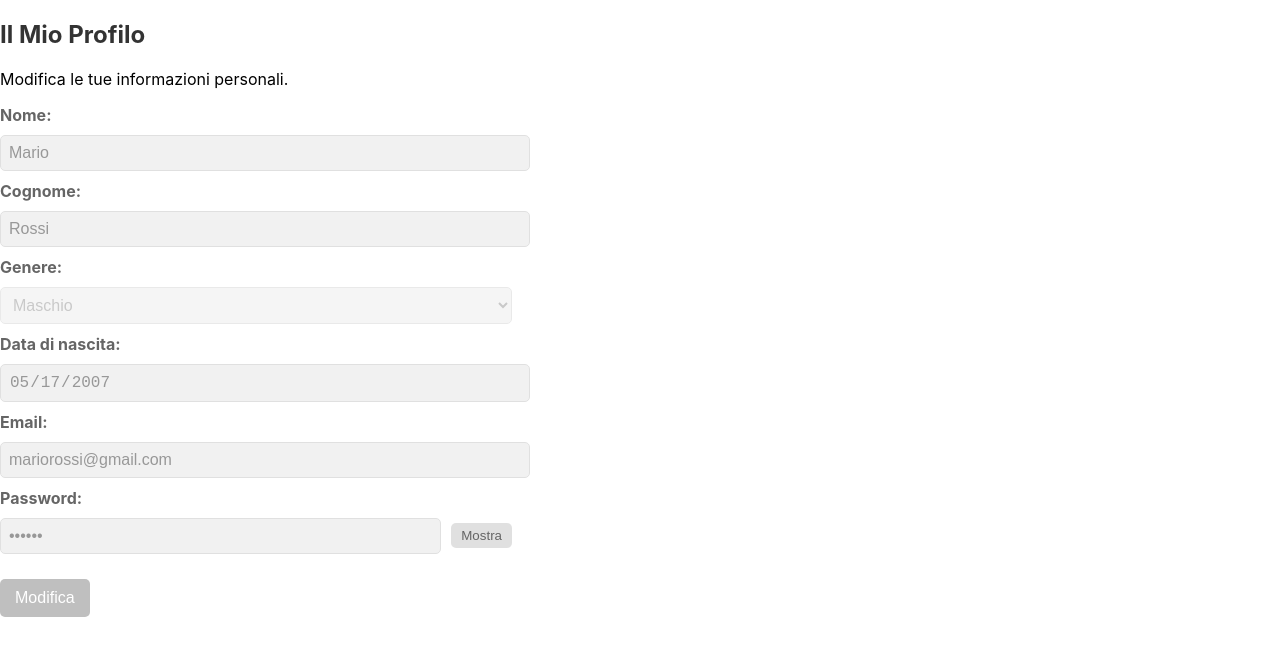
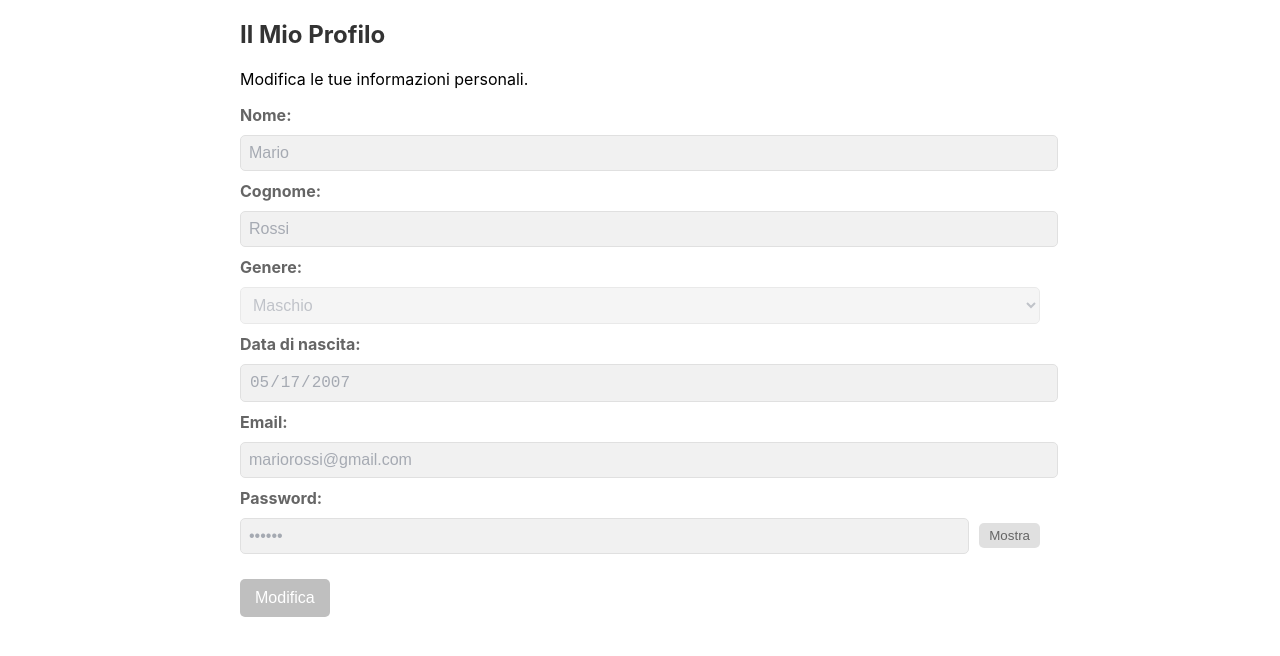
Before and after one commit to tarakanillius/Moodle-Bodio, a React (Create React App) app in the folder project-root/frontend/: page /userData in a window 1280 px wide. Shown: the top 656 px of the page. Built offline with nearby package versions, Linux system fonts and the light colour scheme.

Commit message:
some updates

```diff
--- a/project-root/frontend/src/styles/main.css
+++ b/project-root/frontend/src/styles/main.css
@@ -19,7 +19,6 @@
     justify-content: space-between;
     height: 95%;
     overflow: hidden;
-    border-right: 1px solid black;
 }
 
 .sidebar h1 {
--- a/project-root/frontend/src/styles/userData.css
+++ b/project-root/frontend/src/styles/userData.css
@@ -1,6 +1,7 @@
 .user-data-container {
-    width: 40%;
+    width: 800px;
     background-color: #fff;
+    margin: auto;
 }
 
 .user-data-container h2 {
@@ -31,7 +32,8 @@
     border: 1px solid #ccc;
     border-radius: 5px;
     font-size: 16px;
-    background-color: #f9f9f9;
+    background-color: #f3f4f6;
+    color: #6b7280;
 }
 
 .data input:disabled, .data select:disabled {
```
